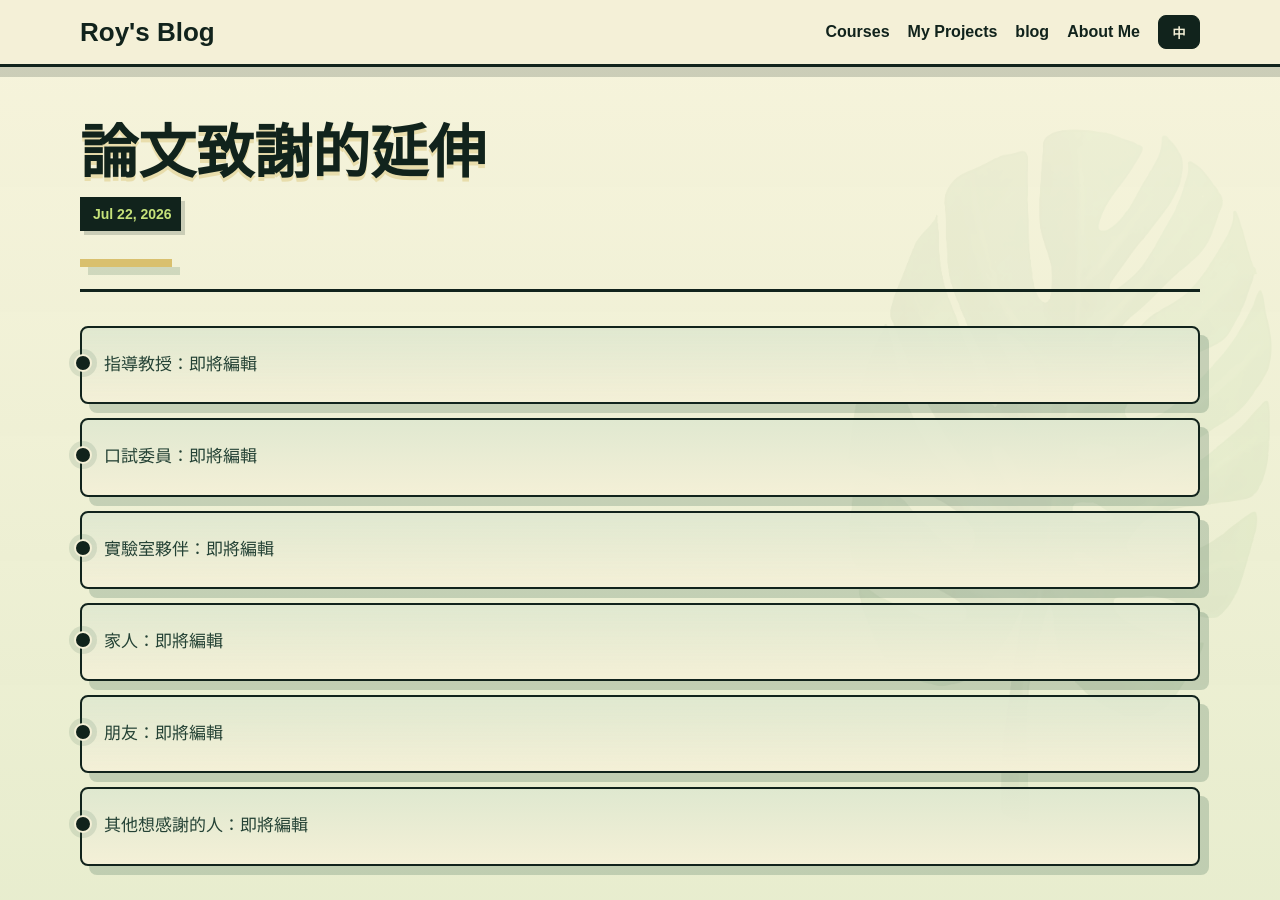
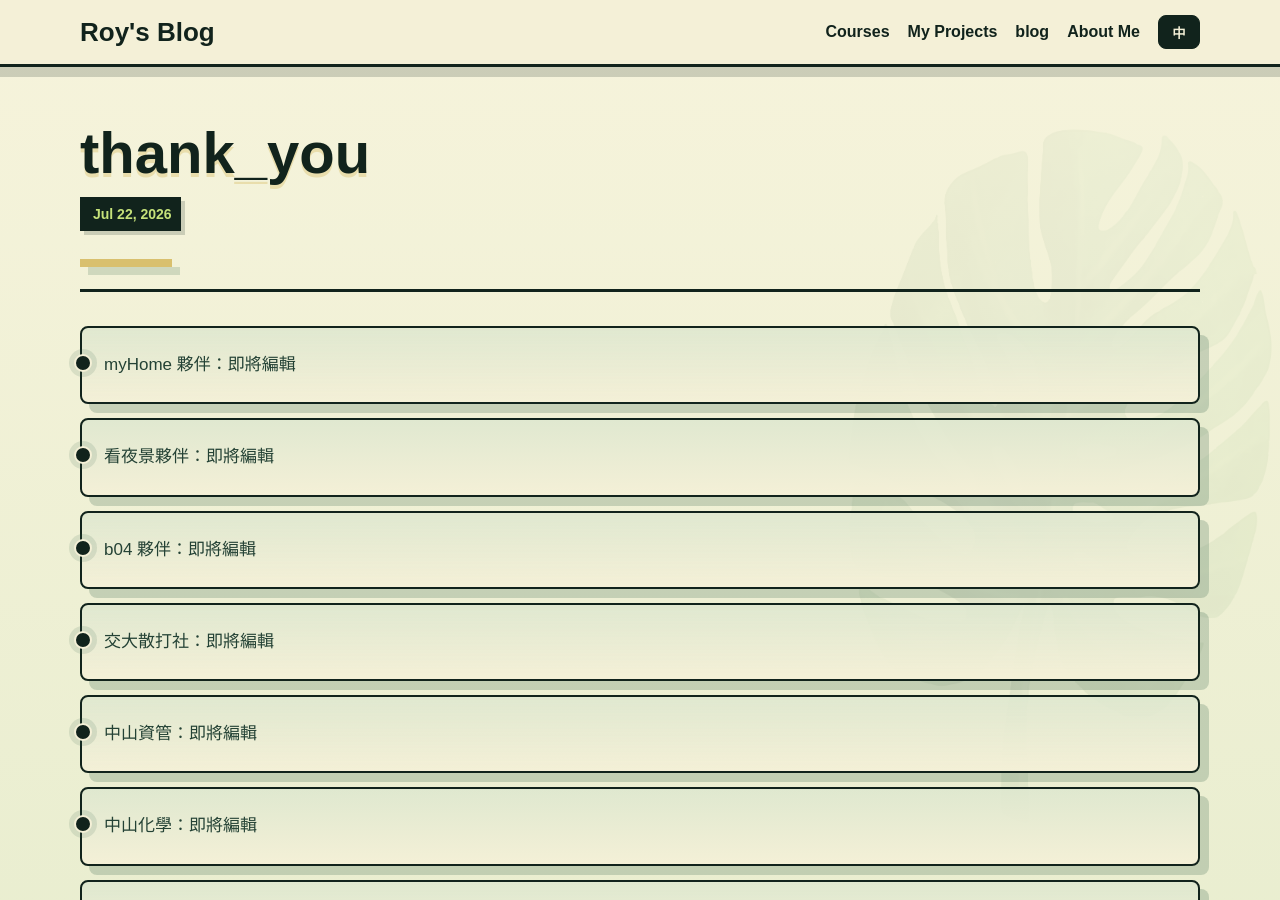
Before and after one commit to roy891030/roy891030.github.io, a Jekyll site: the page built from _posts/2026-07-22-thesis-acknowledgements.md, in a window 1280 px wide and 900 px high. Built offline with Jekyll 4.4.1, drawn with Linux system fonts in a browser that asks for light colours; some web fonts are replaced.

Commit message:
Update thank you blog post

```diff
--- a/_posts/2026-07-22-thesis-acknowledgements.md
+++ b/_posts/2026-07-22-thesis-acknowledgements.md
@@ -1,13 +1,16 @@
 ---
 layout: post
-title: "論文致謝的延伸"
+title: "thank_you"
 date: 2026-07-22
 tags: [normal]
+permalink: /thank_you/
 ---
 
-- 指導教授：即將編輯
-- 口試委員：即將編輯
-- 實驗室夥伴：即將編輯
-- 家人：即將編輯
+- myHome 夥伴：即將編輯
+- 看夜景夥伴：即將編輯
+- b04 夥伴：即將編輯
+- 交大散打社：即將編輯
+- 中山資管：即將編輯
+- 中山化學：即將編輯
 - 朋友：即將編輯
 - 其他想感謝的人：即將編輯
```
